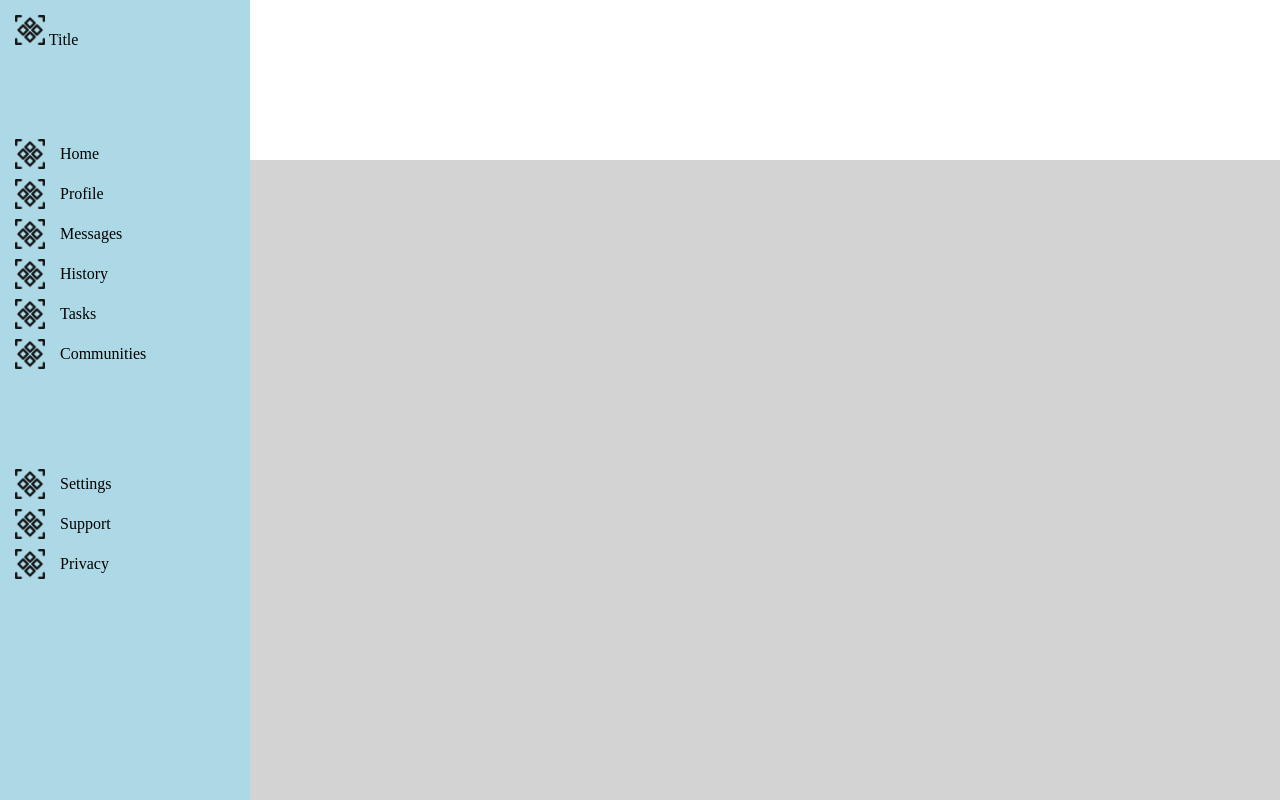
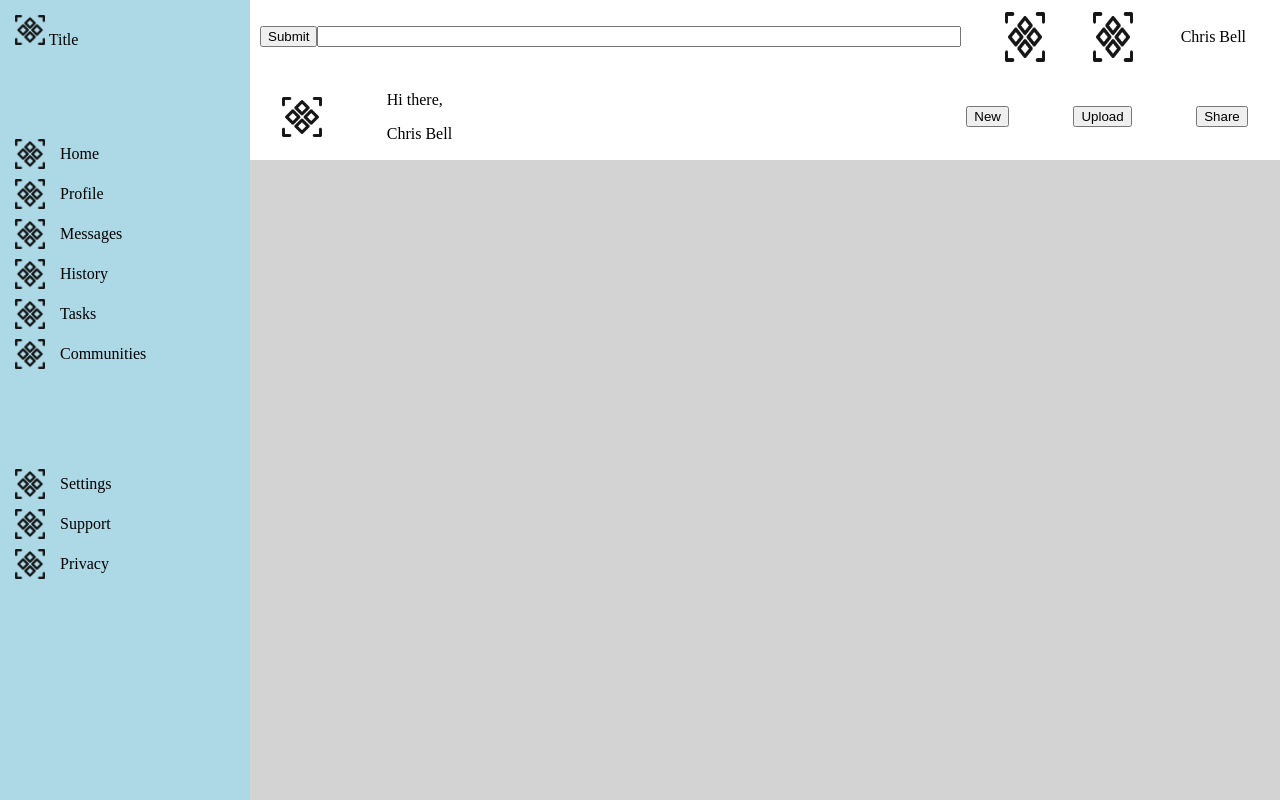
Before and after one commit to ChrisBell555/admin-dashboard, a plain HTML site: page index.html in a window 1280 px wide. Drawn offline with Linux system fonts and the light colour scheme.

Commit message:
header placeholders complete

```diff
--- a/index.html
+++ b/index.html
@@ -57,7 +57,30 @@
         </div>
         <div class="main">
             <div class="header">
+                <div class="search-details">
+                    <div class="search-container">
+                        <form action="">
+                            <button type="submit">Submit</button>
+                            <input class="searchbar" type="text">
+                        </form>
+                    </div>
+                    <div class="details">
+                        <img src="placeholder.png" width="40px">
+                        <img src="placeholder.png" width="40px">
+                        <p>Chris Bell</p>
+                    </div>
 
+                </div>
+                <div class="banner">
+                    <img src="placeholder.png" width="40px">
+                    <div class="welcome">
+                        <p>Hi there,</p>
+                        <p>Chris Bell</p>
+                    </div>
+                    <button type="button">New</button>
+                    <button type="button">Upload</button>
+                    <button type="button">Share</button>
+                </div>
             </div>
             <div class="content">
 
--- a/styles.css
+++ b/styles.css
@@ -30,16 +30,50 @@ html, body {
     gap: 15px;
 }
 
-
-
-
 .main {
     display: grid;
     grid-template-rows: 1fr 4fr;
 }
 
 .header {
+    display: grid;
+}
 
+.search-details {
+    display: grid;
+    align-content: center;
+    grid-template-columns: 70% 30%;
+}
+
+.search-container {
+    display: flex;
+    align-items: center;
+    justify-content: center;
+    margin: 10px;
+}
+
+form {
+    display: flex;
+    flex: 1 1 auto;
+}
+.searchbar {
+    flex: 1 1 auto;
+}
+
+.details{
+    display: flex;
+    justify-content: space-around;
+    margin: 10px;
+}
+
+.banner {
+    display: flex;
+    justify-content: space-around;
+    align-items: center;
+}
+
+.welcome {
+    flex-basis: 50%;
 }
 
 .content {
```
